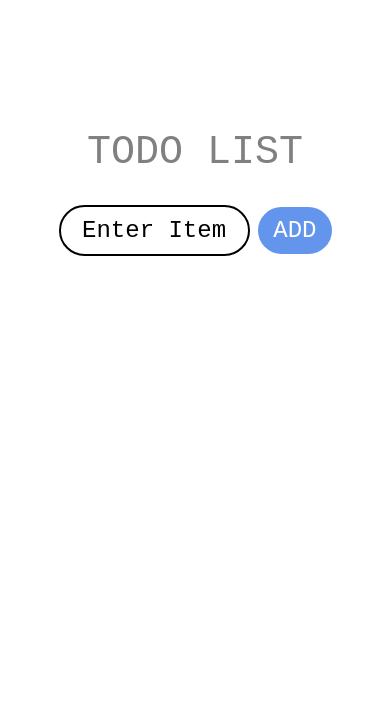
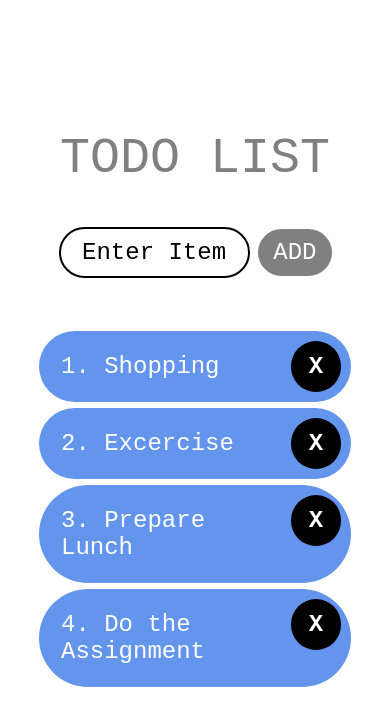
Before and after one commit to Haris-Ali/ReactNativeProject, a React Native app: screen / in a window 390 px wide. Shown: the top 726 px of the page. Built offline with nearby package versions, Linux system fonts and the light colour scheme.

Commit message:
Modified todo app

```diff
--- a/App.js
+++ b/App.js
@@ -1,10 +1,11 @@
 import React, { useState } from 'react';
-import { StyleSheet, Text, View, TextInput, ScrollView, TouchableOpacity, Alert } from 'react-native';
+import { StyleSheet, Text, View, TextInput, ScrollView, TouchableOpacity, Alert, Keyboard } from 'react-native';
 import CustomButton from './components/ButtonComponent';
+import { todoItems } from './constants/onrenderitems';
 
 export default function App() {
   const [getText, setText] = useState('')
-  const [getList, setList] = useState([])
+  const [getList, setList] = useState(todoItems)
   const [getKey, setKey] = useState('')
   const [getButton, setButton] = useState('ADD')
 
@@ -23,6 +24,7 @@ export default function App() {
       setKey('')
       setList(list)
       setButton('ADD')
+      setText('')
     }
     else {
       setList([
@@ -30,6 +32,7 @@ export default function App() {
         {key: Math.random().toString(), data: getText}
       ])
       setText('')
+      Keyboard.dismiss()
     }
   }
 
@@ -44,34 +47,8 @@ export default function App() {
     setKey(item.key)
   }
 
-  return (
-
-    <View style={styles.container}>
-
-      <Text style={styles.titleText}>TODO LIST</Text>
-
-      <View style={styles.inputCont}>
-
-        <TextInput
-          style={styles.textInput}
-          placeholder="Enter Item"
-          onChangeText= {text => setText(text)}
-          value={getText}
-        />
-        <CustomButton
-          text={getButton}
-          color='cornflowerblue'
-          textSize={24}
-          textColor='white'
-          onPressEvent={addItem}
-          textFamily='monospace'
-        />
-
-      </View>
-
-      <Text style={{fontSize: 24, paddingTop: 20, paddingBottom: 20, fontFamily: 'monospace'}}>{getText}</Text>
-
-      <ScrollView style={styles.list}>
+  const displayScrollView = (
+    <ScrollView style={styles.list}>
 
         {getList.map((item, index) =>
           <TouchableOpacity key={item.key} activeOpacity={0.7} onPress={() => displayText(item)}>
@@ -87,6 +64,37 @@ export default function App() {
         )}
 
       </ScrollView>
+  )
+
+  const displayEmptyView = (
+    <View style={{ paddingTop: 30 }}>
+      <Text style={{fontStyle: "italic", fontSize: 24, color: 'black', fontFamily: 'monospace'}}>
+        You have no todo items
+      </Text>
+    </View>
+  )
+
+  return (
+    <View style={styles.container}>
+      <Text style={styles.titleText}>TODO LIST</Text>
+      <View style={styles.inputCont}>
+        <TextInput
+          style={styles.textInput}
+          placeholder="Enter Item"
+          onChangeText= {text => setText(text)}
+          value={getText}
+        />
+        <CustomButton
+          text={getButton}
+          color='cornflowerblue'
+          textSize={24}
+          textColor='white'
+          onPressEvent={addItem}
+          textFamily='monospace'
+          disabled={getText.length <= 0}
+        />
+      </View>
+      {getList.length <= 0 ? displayEmptyView : displayScrollView }
     </View>
   );
 }
@@ -100,7 +108,7 @@ const styles = StyleSheet.create({
   },
 
   titleText: {
-    fontSize: 40,
+    fontSize: 50,
     color: 'gray',
     fontFamily: 'monospace',
   },
@@ -110,7 +118,7 @@ const styles = StyleSheet.create({
     width: '70%',
     justifyContent: "space-between",
     alignItems: "center",
-    paddingTop: 30,
+    paddingTop: 40,
   },
 
   textInput: {
@@ -126,6 +134,7 @@ const styles = StyleSheet.create({
 
   list: {
     width: '100%',
+    paddingTop: 50,
   },
 
   listItems: {
--- a/components/ButtonComponent.js
+++ b/components/ButtonComponent.js
@@ -2,9 +2,12 @@ import React from "react";
 import { TouchableOpacity, View, Text, StyleSheet } from "react-native";
 
 const CustomButton = (props) => {
-    var btnColor = props.color != undefined ? props.color : 'cornflowerblue';
+    if (props.disabled)
+        var btnColor = 'gray'
+    else
+        var btnColor = props.color != undefined ? props.color : 'cornflowerblue';
     return (
-        <TouchableOpacity activeOpacity={0.7} onPress={props.onPressEvent}>
+        <TouchableOpacity activeOpacity={0.7} onPress={props.onPressEvent} disabled={props.disabled}>
             <View style={{ ...styles.buttonContainer, backgroundColor: btnColor }}>
                 <Text style={{fontSize: props.textSize, color: props.textColor, fontFamily: props.textFamily}}>
                     {props.text}
--- /dev/null
+++ b/constants/onrenderitems.js
@@ -0,0 +1,6 @@
+export const todoItems = [
+    { key: Math.random().toString(), data: "Shopping" },
+    { key: Math.random().toString(), data: "Excercise" },
+    { key: Math.random().toString(), data: "Prepare Lunch" },
+    { key: Math.random().toString(), data: "Do the Assignment" },
+]
```
